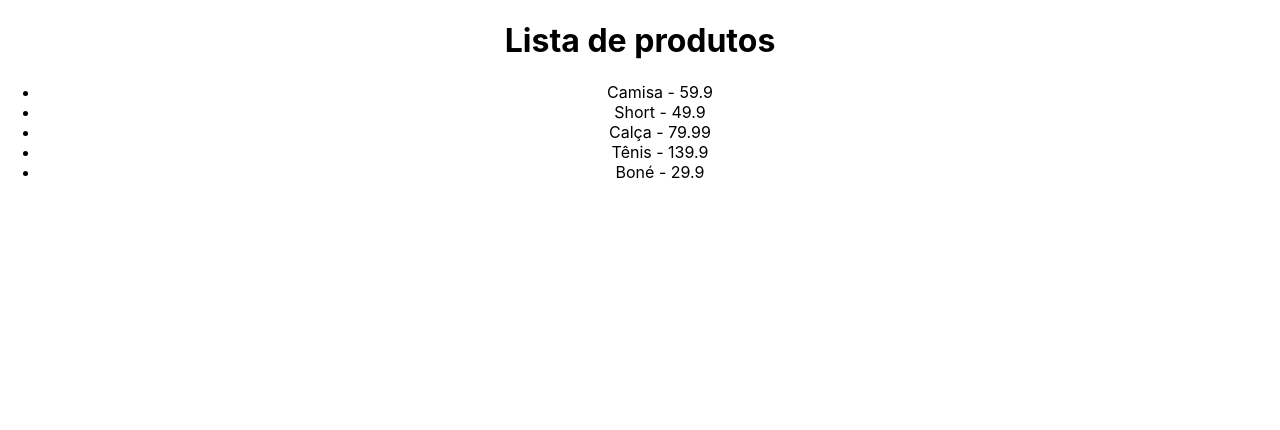
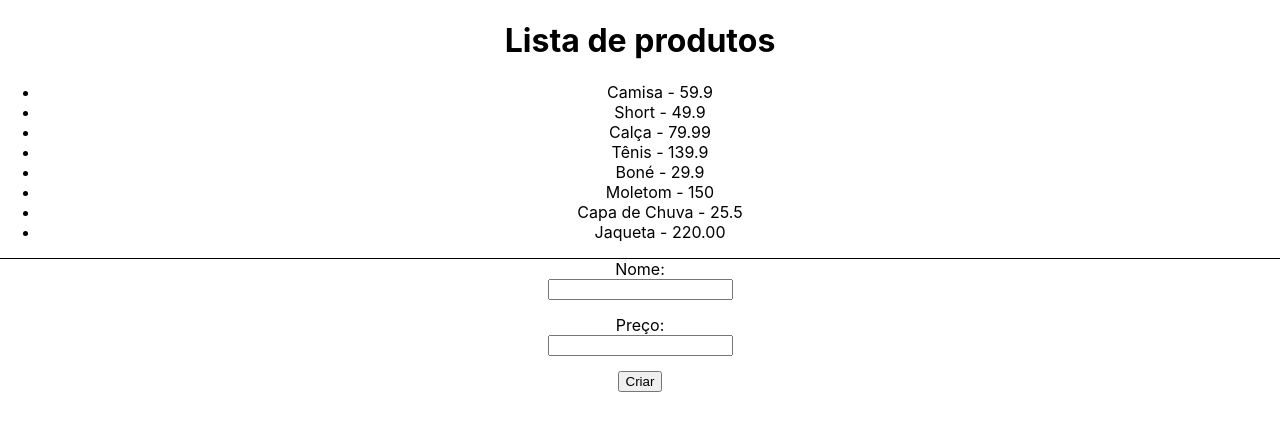
Before and after one commit to gustavoanalise/requisicaoHTTPreact, a React (Create React App) app: page / in a window 1280 px wide. Shown: the top 430 px of the page. Built offline with nearby package versions, Linux system fonts and the light colour scheme; data requests are answered from the project's data file.

Commit message:
Incluindo aula sobre carregamento dinâmico

```diff
--- a/data/db.json
+++ b/data/db.json
@@ -24,6 +24,21 @@
       "id": 5,
       "name": "Boné",
       "price": 29.9
+    },
+    {
+      "name": "Moletom",
+      "price": "150",
+      "id": 6
+    },
+    {
+      "name": "Capa de Chuva",
+      "price": "25.5",
+      "id": 7
+    },
+    {
+      "name": "Jaqueta",
+      "price": "220.00",
+      "id": 8
     }
   ]
 }
--- a/src/App.css
+++ b/src/App.css
@@ -36,3 +36,20 @@
     transform: rotate(360deg);
   }
 }
+
+.add-product {
+  border-top: 1px solid #000;
+}
+
+form {
+  display: flex;
+  flex-direction: column;
+  align-items: center;
+  justify-content: center;
+}
+
+form input {
+  display: flex;
+  flex-direction: column;
+  margin-bottom: 15px;
+}
--- a/src/App.js
+++ b/src/App.js
@@ -5,6 +5,8 @@ import {useState, useEffect} from "react";
 function App() {
   const [products, setProducts] = useState([]);
   const url = "http://localhost:3000/products";
+  const [name, setName] = useState("");
+  const [price, setPrice] = useState("")
 
   useEffect(() => {
     async function fecthData() {
@@ -15,7 +17,24 @@ function App() {
     fecthData();
   }, []);
 
-  console.log(products);
+  // 2 - add de produtos
+  const handleSubmit = async (e) => {
+    e.preventDefault() // usado para não submeter formulário do jeito normal
+
+    const product = {
+      name,
+      price,
+    };
+
+    const res = await fetch(url, {
+      method: "POST",
+      headers: {
+        "Content-Type": "application/json"
+      },
+      body: JSON.stringify(product)
+    });
+
+  }
 
   return (
     <div className="App">
@@ -27,6 +46,19 @@ function App() {
           </li>
         ))}
       </ul>
+      <div className="add-product">
+        <form onSubmit={handleSubmit}>
+          <label>
+            <span>Nome:</span>
+            <input type="text" value={name} name="name" onChange={(e) => setName(e.target.value)} />
+          </label>
+          <label>
+            <span>Preço:</span>
+            <input type="number" value={price} name="price" onChange={(e) => setPrice(e.target.value)} />
+          </label>
+          <input type="submit" value="Criar" />
+        </form>
+      </div>
     </div>
   );
 }
```
Lines whose indentation alone changed are shown as unchanged.
